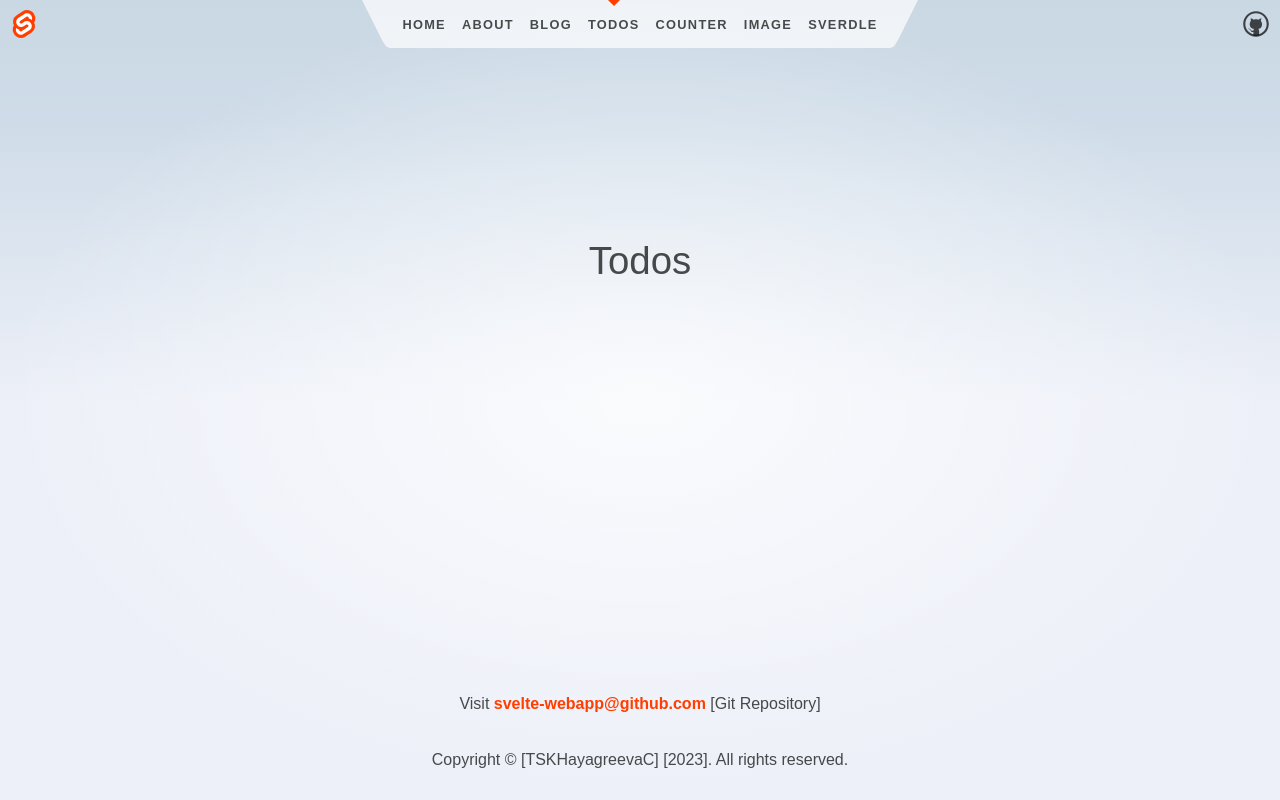
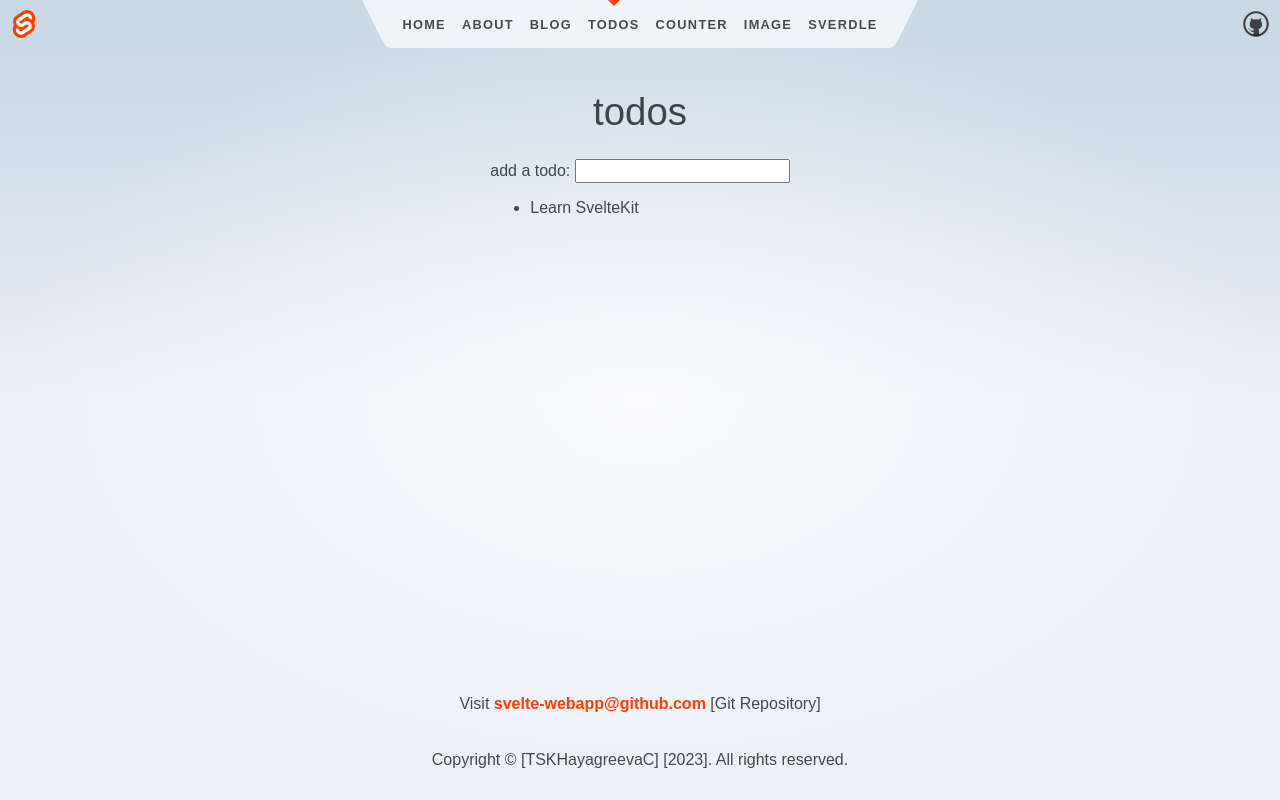
Before and after one commit to TSKHayagreevaC/svelte-webapp, a SvelteKit app: page /todos in a window 1280 px wide. Built offline with nearby package versions, Linux system fonts and the light colour scheme; no server answers.

Commit message:
feat: 'Add todo form' and 'todos list'.

```diff
--- /dev/null
+++ b/src/lib/server/database.js
@@ -0,0 +1,38 @@
+// In a real app, this data would live in a database,
+// rather than in memory. But for now, we cheat.
+const db = new Map();
+
+// @ts-ignore
+export function getTodos(userid) {
+	if (!db.get(userid)) {
+		db.set(userid, [{
+			id: crypto.randomUUID(),
+			description: 'Learn SvelteKit',
+			done: false
+		}]);
+	}
+
+	return db.get(userid);
+}
+
+// @ts-ignore
+export function createTodo(userid, description) {
+	const todos = db.get(userid);
+
+	todos.push({
+		id: crypto.randomUUID(),
+		description,
+		done: false
+	});
+}
+
+// @ts-ignore
+export function deleteTodo(userid, todoid) {
+	const todos = db.get(userid);
+	// @ts-ignore
+	const index = todos.findIndex((todo) => todo.id === todoid);
+
+	if (index !== -1) {
+		todos.splice(index, 1);
+	}
+}
--- /dev/null
+++ b/src/routes/todos/+page.server.js
@@ -0,0 +1,22 @@
+import * as db from '$lib/server/database.js';
+
+// @ts-ignore
+export function load({ cookies }) {
+	const id = cookies.get('userid');
+
+	if (!id) {
+		cookies.set('userid', crypto.randomUUID(), { path: '/' });
+	}
+
+	return {
+		todos: db.getTodos(id) ?? []
+	};
+}
+
+export const actions = {
+	// @ts-ignore
+	default: async ({ cookies, request }) => {
+		const data = await request.formData();
+		db.createTodo(cookies.get('userid'), data.get('description'));
+	}
+};
--- a/src/routes/todos/+page.svelte
+++ b/src/routes/todos/+page.svelte
@@ -1,26 +1,63 @@
 <script>
+	export let data;
 </script>
 
-<svelte:head>
-	<title>Todos</title>
-	<meta name="description" content="Svelte demo app" />
-</svelte:head>
+<div class="centered">
+	<h1>todos</h1>
 
-<section>
-	<h1>Todos</h1>
-</section>
+	<form method="POST">
+		<label>
+			add a todo:
+			<input
+				name="description"
+				autocomplete="off"
+			/>
+		</label>
+	</form>
+
+	<ul class="todos">
+		{#each data.todos as todo (todo.id)}
+			<li>
+				{todo.description}
+			</li>
+		{/each}
+	</ul>
+</div>
 
 <style>
-	section {
-		display: flex;
-		flex-direction: column;
-		justify-content: center;
-		align-items: center;
-		flex: 0.6;
+	.centered {
+		max-width: 20em;
+		margin: 0 auto;
 	}
 
-	h1 {
+	label {
 		width: 100%;
 	}
 
+	input {
+		flex: 1;
+	}
+
+	span {
+		flex: 1;
+	}
+
+	button {
+		border: none;
+		background: url(./remove.svg) no-repeat 50% 50%;
+		background-size: 1rem 1rem;
+		cursor: pointer;
+		height: 100%;
+		aspect-ratio: 1;
+		opacity: 0.5;
+		transition: opacity 0.2s;
+	}
+
+	button:hover {
+		opacity: 1;
+	}
+
+	.saving {
+		opacity: 0.5;
+	}
 </style>
```
Also changed, not shown: src/routes/todos/remove.svg (added).
